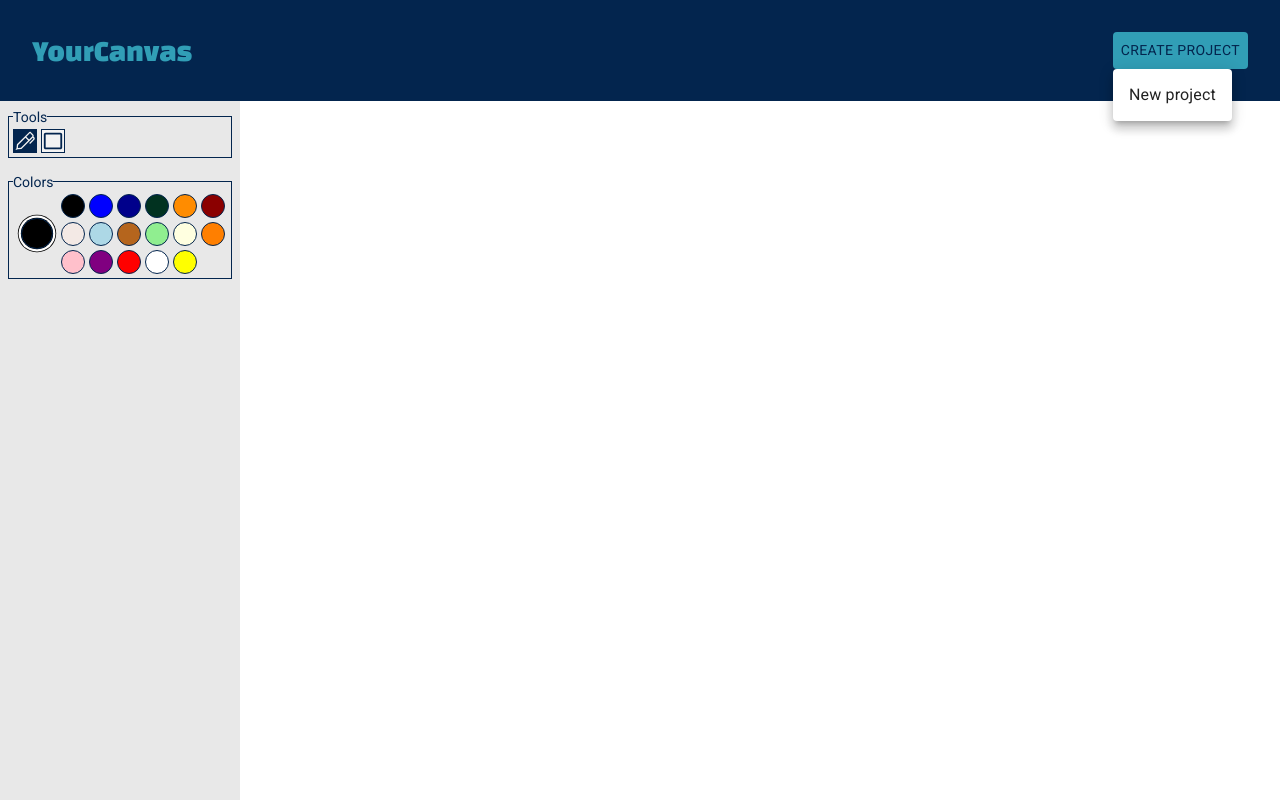
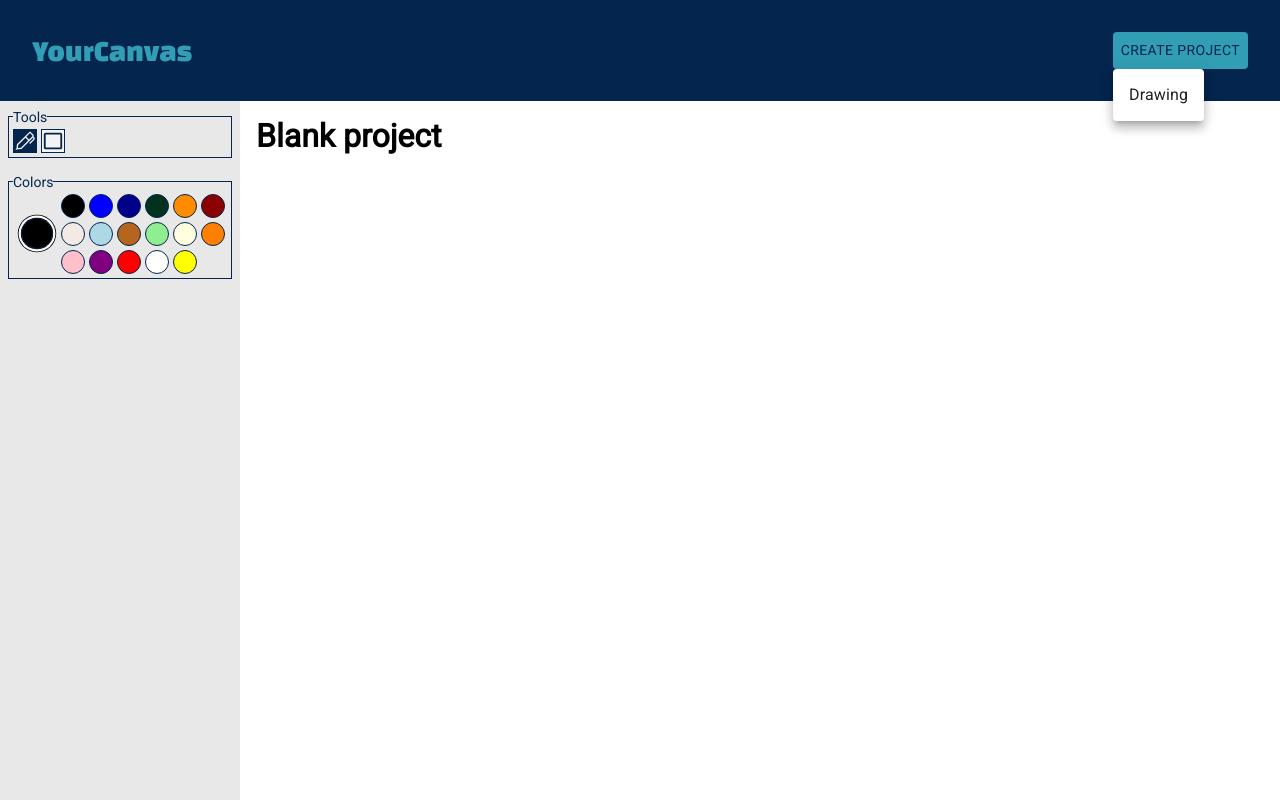
Before and after one commit to pawel975/YourCanvas, a React (Vite) app: page / in a window 1280 px wide. Both pictures are taken after a click on the button "CREATE PROJECT". Built offline with nearby package versions, Linux system fonts and the light colour scheme.

Commit message:
migration project container state to redux

```diff
--- a/src/App.tsx
+++ b/src/App.tsx
@@ -6,13 +6,8 @@ import React, { useState } from 'react';
 import { CurrentToolId } from './globalTypes';
 
 const App: React.FC = () => {
-  const [isProjectActive, setIsProjectActive] = useState<boolean>(false);
   const [currentToolId, setCurrentToolId] = useState<CurrentToolId>('marker-draw');
   const [pickedColorHexId, setPickedColorHexId] = useState<string>('#000000');
-
-  function createNewProject() {
-    setIsProjectActive(true);
-  }
 
   function handleToolbarToolClick(e: MouseEvent) {
     const tool = e.target as HTMLButtonElement;
@@ -27,7 +22,7 @@ const App: React.FC = () => {
 
   return (
     <div className="app">
-      <NavBar createNewProject={createNewProject} />
+      <NavBar />
       <div className="app__creator-wrapper">
         <ToolBar
           currentToolId={currentToolId}
@@ -38,7 +33,6 @@ const App: React.FC = () => {
         <Main
           pickedColorHexId={pickedColorHexId}
           currentToolId={currentToolId}
-          isProjectActive={isProjectActive}
         />
       </div>
     </div>
--- a/src/layouts/NavBar/CreateNewProjectMenu/CreateNewProjectButton.tsx
+++ /dev/null
@@ -1,54 +0,0 @@
-import "./CreateNewProjectMenu.css";
-import * as React from "react";
-import { Button, Menu, MenuItem } from "@mui/material";
-
-interface CreateNewProjectButtonProps {
-  createNewProject: Function;
-}
-
-const CreateNewProjectMenu: React.FC<CreateNewProjectButtonProps> = ({
-  createNewProject,
-}) => {
-  const [anchorEl, setAnchorEl] = React.useState(null);
-  const open = Boolean(anchorEl);
-
-  function handleClick(e: any) {
-    setAnchorEl(e.currentTarget);
-  }
-
-  function handleClose() {
-    setAnchorEl(null);
-  }
-
-  function handleNewProjectButtonClick() {
-    setAnchorEl(null);
-    createNewProject();
-  }
-
-  return (
-    <div>
-      <Button
-        className="create-new-project-menu"
-        aria-controls={open ? "create-new-project-menu__dropdown" : undefined}
-        aria-haspopup="true"
-        aria-expanded={open ? "true" : undefined}
-        onClick={handleClick}
-      >
-        Create project
-      </Button>
-      <Menu
-        className="create-new-project-menu__dropdown"
-        anchorEl={anchorEl}
-        open={open}
-        onClose={handleClose}
-        MenuListProps={{
-          "aria-labelledby": "create-new-project-menu__dropdown",
-        }}
-      >
-        <MenuItem onClick={handleNewProjectButtonClick}>New project</MenuItem>
-      </Menu>
-    </div>
-  );
-};
-
-export default CreateNewProjectMenu;
--- /dev/null
+++ b/src/layouts/NavBar/CreateNewProjectMenu/CreateNewProjectMenu.tsx
@@ -0,0 +1,57 @@
+import './CreateNewProjectMenu.css';
+import { Button, Menu, MenuItem } from '@mui/material';
+import { useState } from 'react';
+import { useAppDispatch } from '../../../redux/hooks';
+import { setProjectType } from './redux/createNewProjectMenuSlice';
+
+const CreateNewProjectMenu: React.FC = () => {
+  const [anchorEl, setAnchorEl] = useState(null);
+  const open = Boolean(anchorEl);
+
+  const dispatch = useAppDispatch();
+
+  function handleClick(e: any) {
+    setAnchorEl(e.currentTarget);
+  }
+
+  function handleClose() {
+    setAnchorEl(null);
+  }
+
+  function handleNewProjectButtonClick(e: any) {
+    setAnchorEl(null);
+    dispatch(setProjectType('drawing'));
+  }
+
+  return (
+    <div>
+      <Button
+        className="create-new-project-menu"
+        aria-controls={open ? 'create-new-project-menu__dropdown' : undefined}
+        aria-haspopup="true"
+        aria-expanded={open ? 'true' : undefined}
+        onClick={handleClick}
+      >
+        Create project
+      </Button>
+      <Menu
+        className="create-new-project-menu__dropdown"
+        anchorEl={anchorEl}
+        open={open}
+        onClose={handleClose}
+        MenuListProps={{
+          'aria-labelledby': 'create-new-project-menu__dropdown',
+        }}
+      >
+        <MenuItem
+          id="drawing"
+          onClick={handleNewProjectButtonClick}
+        >
+          Drawing
+        </MenuItem>
+      </Menu>
+    </div>
+  );
+};
+
+export default CreateNewProjectMenu;
--- /dev/null
+++ b/src/layouts/NavBar/CreateNewProjectMenu/redux/createNewProjectMenuSlice.ts
@@ -0,0 +1,26 @@
+import { PayloadAction, createSlice } from '@reduxjs/toolkit';
+import { RootState } from '../../../../redux/store';
+
+type AvailableProjectTypes = 'blank' | 'drawing' | 'resume';
+
+interface CreateNewProjectButtonState {
+  projectType: string;
+}
+
+const initialState: CreateNewProjectButtonState = {
+  projectType: 'blank',
+};
+
+export const createNewProjectButtonSlice = createSlice({
+  name: 'CreateNewProjectButton',
+  initialState,
+  reducers: {
+    setProjectType: (state, action: PayloadAction<AvailableProjectTypes>) => {
+      state.projectType = action.payload;
+    },
+  },
+});
+
+export const { setProjectType } = createNewProjectButtonSlice.actions;
+
+export default createNewProjectButtonSlice.reducer;
--- a/src/layouts/NavBar/NavBar.tsx
+++ b/src/layouts/NavBar/NavBar.tsx
@@ -1,16 +1,12 @@
-import CreateNewProjectButton from './CreateNewProjectMenu/CreateNewProjectButton';
+import CreateNewProjectMenu from './CreateNewProjectMenu/CreateNewProjectMenu';
 import Logo from './Logo/Logo';
 import './NavBar.css';
 
-interface NavBarProps {
-  createNewProject: Function;
-}
-
-const NavBar: React.FC<NavBarProps> = ({ createNewProject }) => {
+const NavBar: React.FC = () => {
   return (
     <nav className="nav-bar">
       <Logo />
-      <CreateNewProjectButton createNewProject={createNewProject} />
+      <CreateNewProjectMenu />
     </nav>
   );
 };
--- a/src/pages/Main/ProjectContainer/ProjectContainer.tsx
+++ b/src/pages/Main/DrawingContainer/DrawingContainer.tsx
@@ -1,5 +1,5 @@
 import { useEffect, useRef, useState } from 'react';
-import './ProjectContainer.css';
+import './DrawingContainer.css';
 import getWindowSize from '../../../utils/getWindowSize';
 import getMarkerDrawHandlers from '../../../features/drawing/markerDraw/getMarkerDrawHandlers';
 import getRectDrawHandlers from '../../../features/drawing/rectDraw/getRectDrawHandlers';
@@ -10,7 +10,7 @@ interface ProjectContainerProps {
   pickedColorHexId: string;
 }
 
-const ProjectContainer: React.FC<ProjectContainerProps> = ({ currentToolId, pickedColorHexId }) => {
+const DrawingContainer: React.FC<ProjectContainerProps> = ({ currentToolId, pickedColorHexId }) => {
   const [mouseListeners, setMouseListeners] = useState<Eventhandlers>({
     mouseDownHandler: () => {},
     mouseMoveHandler: () => {},
@@ -55,4 +55,4 @@ const ProjectContainer: React.FC<ProjectContainerProps> = ({ currentToolId, pick
   );
 };
 
-export default ProjectContainer;
+export default DrawingContainer;
--- a/src/pages/Main/Main.tsx
+++ b/src/pages/Main/Main.tsx
@@ -1,24 +1,35 @@
 import React from 'react';
-import ProjectContainer from './ProjectContainer/ProjectContainer';
+import DrawingContainer from './DrawingContainer/DrawingContainer';
 import './Main.css';
+import { useAppSelector } from '../../redux/hooks';
 
 interface MainProps {
-  isProjectActive: boolean;
   currentToolId: string;
   pickedColorHexId: string;
 }
 
-const Main: React.FC<MainProps> = ({ currentToolId, isProjectActive, pickedColorHexId }) => {
-  return (
-    <main className="main">
-      {isProjectActive && (
-        <ProjectContainer
-          currentToolId={currentToolId}
-          pickedColorHexId={pickedColorHexId}
-        />
-      )}
-    </main>
-  );
+const Main: React.FC<MainProps> = ({ currentToolId, pickedColorHexId }) => {
+  const projectType = useAppSelector((state) => state.createNewProjectButton.projectType);
+
+  function renderProject() {
+    switch (projectType) {
+      case 'blank':
+        return <h1>Blank project</h1>;
+      case 'drawing':
+        return (
+          <DrawingContainer
+            currentToolId={currentToolId}
+            pickedColorHexId={pickedColorHexId}
+          />
+        );
+      default:
+        return;
+    }
+  }
+
+  const newProject = renderProject();
+
+  return <main className="main">{newProject}</main>;
 };
 
 export default Main;
--- a/src/redux/store.ts
+++ b/src/redux/store.ts
@@ -1,7 +1,10 @@
 import { configureStore } from '@reduxjs/toolkit';
+import createNewProjectButtonReducer from '../layouts/NavBar/CreateNewProjectMenu/redux/createNewProjectMenuSlice';
 
 const store = configureStore({
-  reducer: {},
+  reducer: {
+    createNewProjectButton: createNewProjectButtonReducer,
+  },
 });
 
 export default store;
```
Also changed, not shown: src/pages/Main/DrawingContainer/DrawingContainer.css (renamed from src/pages/Main/ProjectContainer/ProjectContainer.css), src/pages/Main/DrawingContainer/interfaces.ts (renamed from src/pages/Main/ProjectContainer/interfaces.ts).
